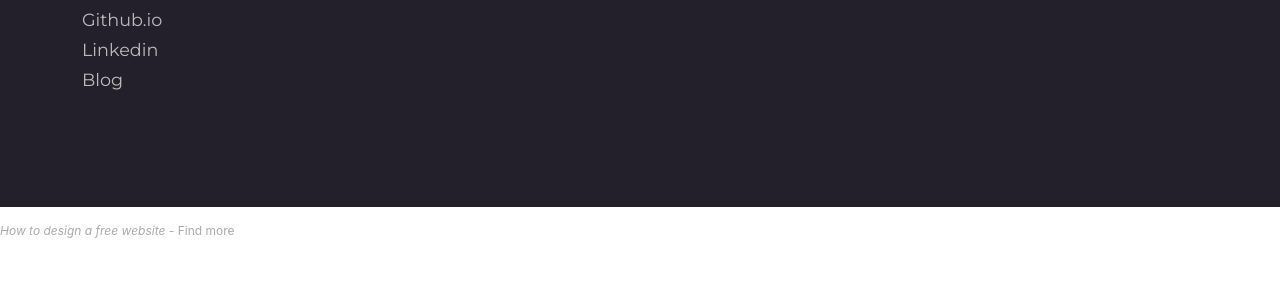
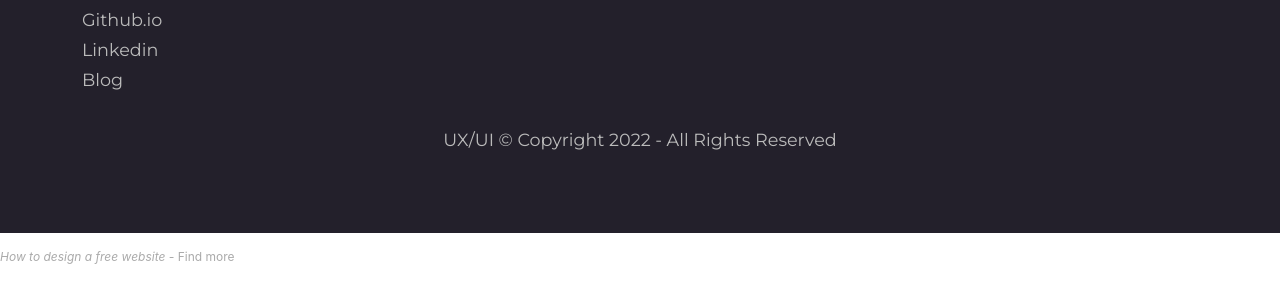
Before and after one commit to artstudiodesign/personal-website, a plain HTML site: page index.html in a window 1280 px wide. Shown: the part 1553-1856 px from the top of the page. Drawn offline with Linux system fonts and the light colour scheme; files whose address does not match are found by name.

Commit message:
Update index.html

```diff
--- a/index.html
+++ b/index.html
@@ -154,7 +154,7 @@
                 </ul>
             </div>
             <div class="col-12 mt-4">
-                <p class="mbr-text mb-0 mbr-fonts-style copyright align-center display-4" UX/UI © Copyright 2022 - All Rights Reserved
+                <p class="mbr-text mb-0 mbr-fonts-style copyright align-center display-4">UX/UI © Copyright 2022 - All Rights Reserved
                 </p>
             </div>
         </div>
```
